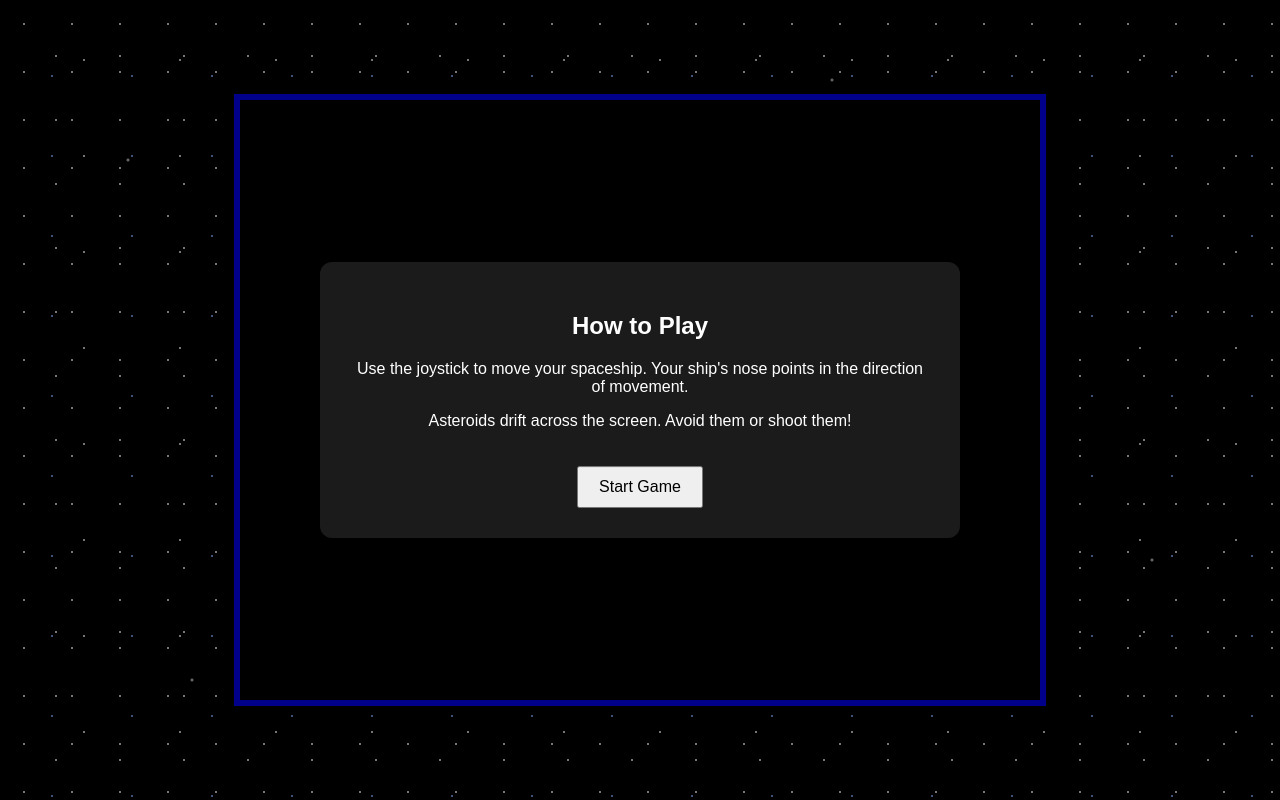
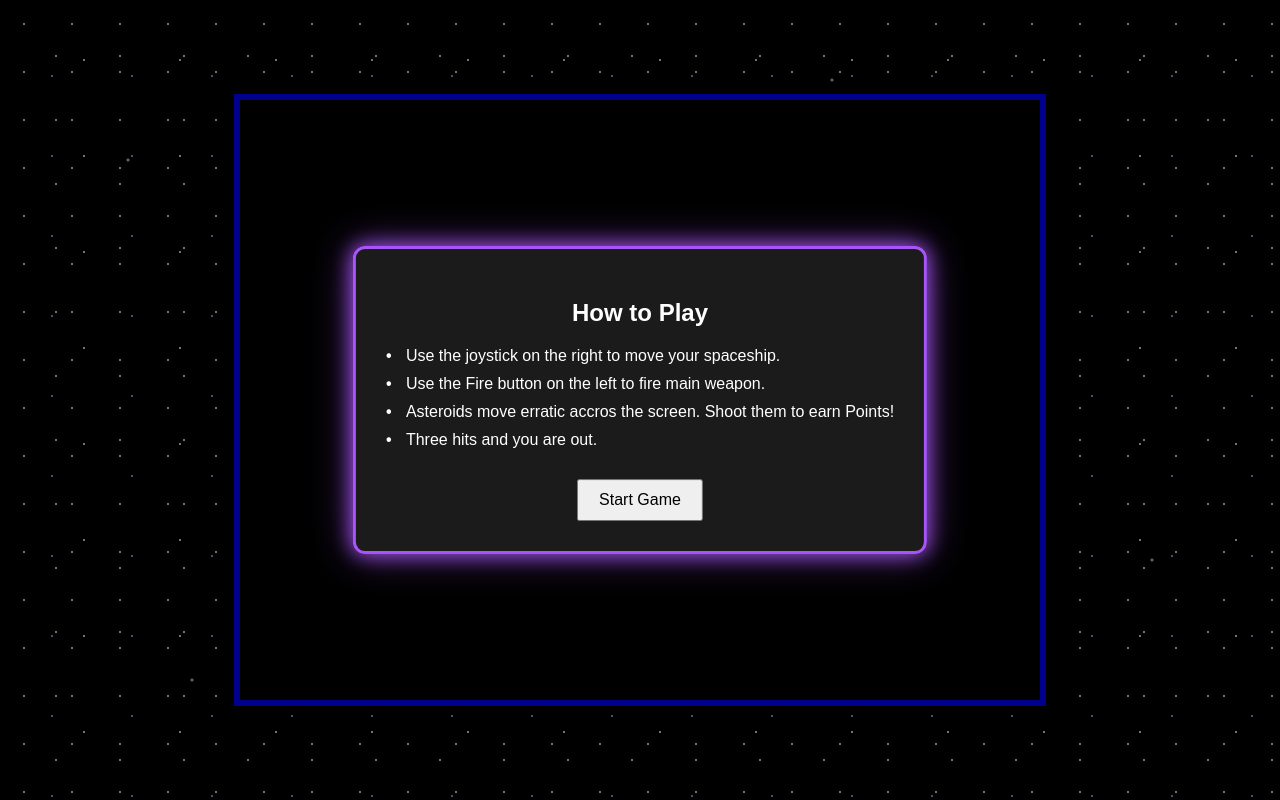
Before and after one commit to TobiasWahl1/Astro-Defender, a plain HTML site: page index.html in a window 1280 px wide. Drawn offline with Linux system fonts and the light colour scheme.

Commit message:
visual improvements to infoBox

```diff
--- a/css/style.css
+++ b/css/style.css
@@ -112,6 +112,22 @@ canvas {
   text-align: center;
   font-family: sans-serif;
   z-index: 10;
+  border: 3px solid #a855f7;
+  box-shadow: 0 0 20px #a855f7, 0 0 40px rgba(168, 85, 247, 0.5);
+}
+
+#infoBox p {
+  text-align: left;
+  margin: 10px 0;
+  padding-left: 20px;
+  position: relative;
+}
+
+#infoBox p::before {
+  content: "•";
+  position: absolute;
+  left: 0;
+  font-weight: bold;
 }
 
 #infoBox button {
@@ -121,7 +137,7 @@ canvas {
   cursor: pointer;
 }
 
-#gameOver{
+#gameOver {
   display: none;
   position: fixed;
   top: 0;
--- a/index.html
+++ b/index.html
@@ -17,8 +17,10 @@
     </div>
     <div id="infoBox">
         <h2>How to Play</h2>
-            <p>Use the joystick to move your spaceship. Your ship's nose points in the direction of movement.</p>
-            <p>Asteroids drift across the screen. Avoid them or shoot them!</p>
+            <p>Use the joystick on the right to move your spaceship. </p>
+            <p>Use the Fire button on the left to fire main weapon.</p>
+            <p>Asteroids move erratic accros the screen. Shoot them to earn Points!</p>
+            <p>Three hits and you are out.</p>
         <button id="startButton">Start Game</button>
     </div>
     <div id="gameOver">
--- a/js/shootButton.mjs
+++ b/js/shootButton.mjs
@@ -58,5 +58,11 @@ export class ShootButton {
         ctx.closePath();
         ctx.fill();
 
+        // Draw "FIRE" text
+        ctx.fillStyle = "white";
+        ctx.font = "bold 24px Arial";
+        ctx.textAlign = "center";
+        ctx.textBaseline = "middle";
+        ctx.fillText("FIRE", x, y);
     }
 }
```
